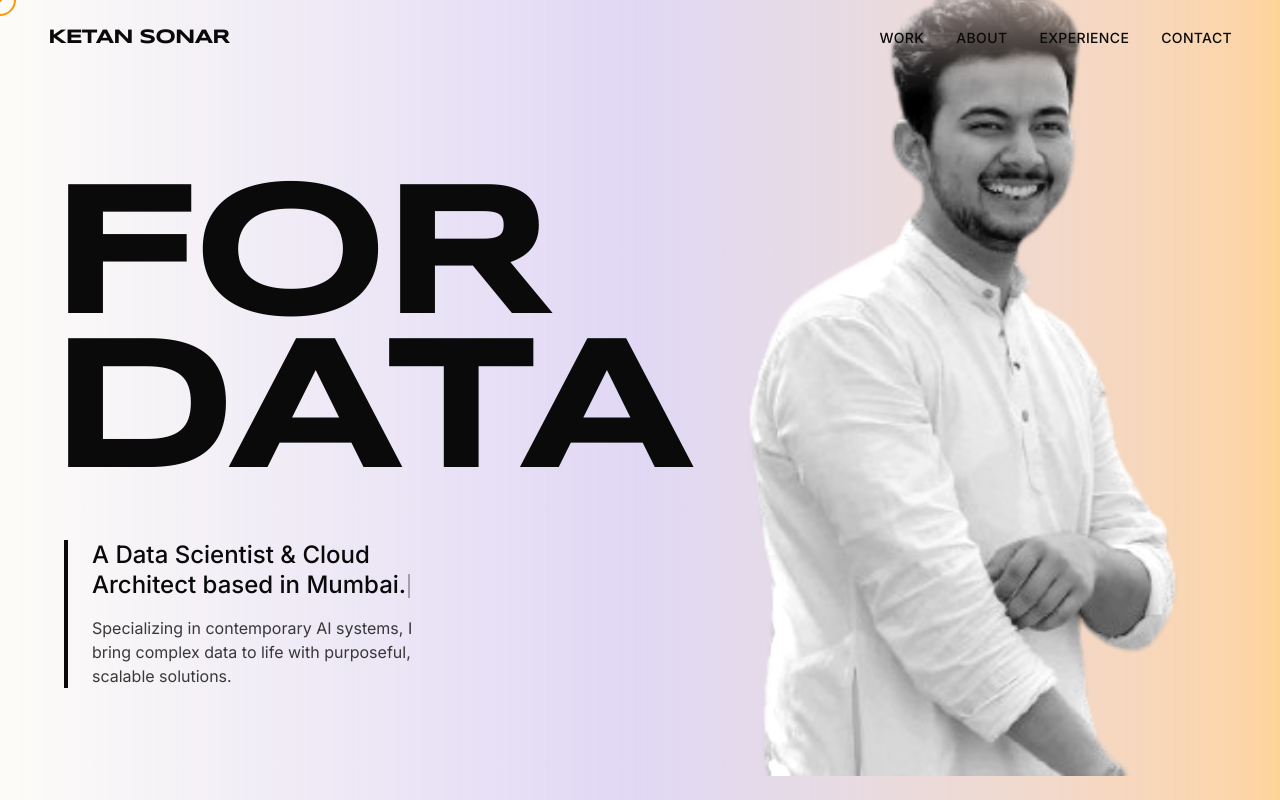
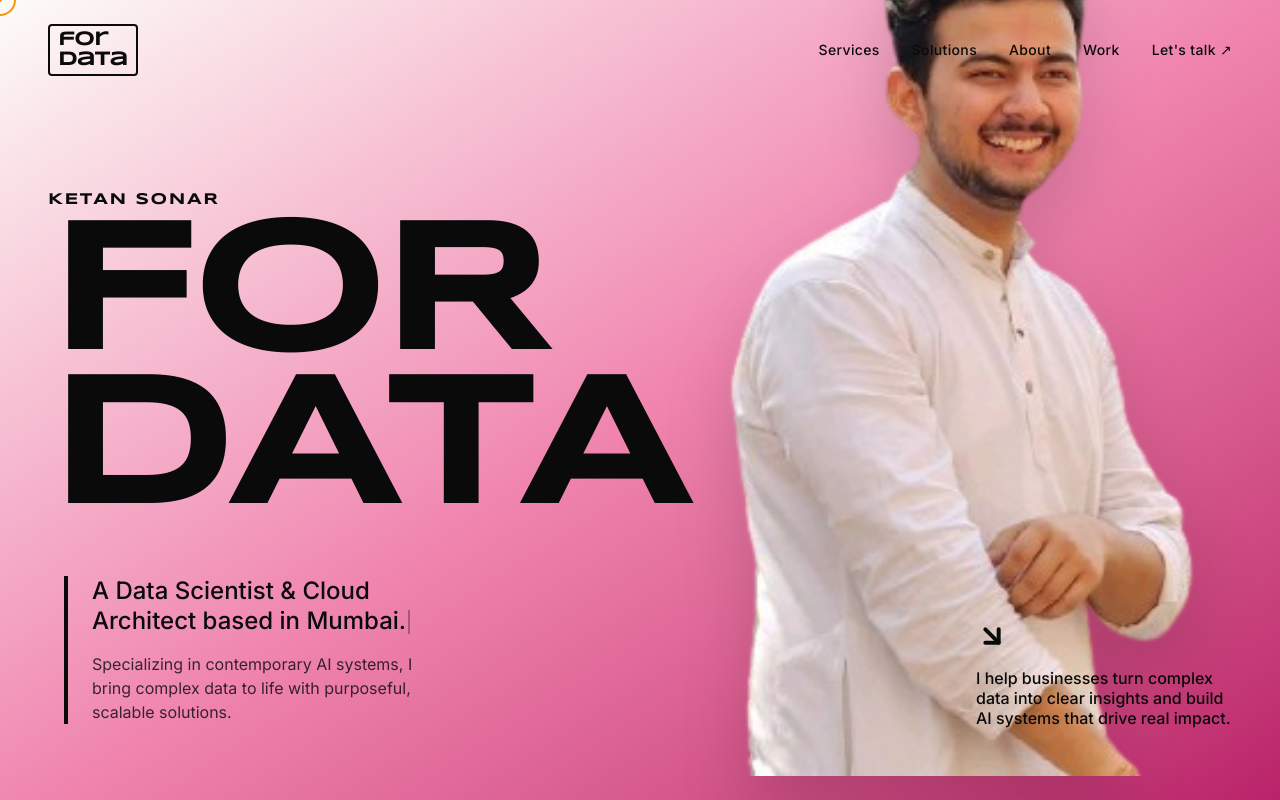
Before and after one commit to littleDataChamp/ketan-sonar-portfolio, a Next.js app: page /ketan-sonar-portfolio/ in a window 1280 px wide. Shown: the top 800 px of the page. Built offline with nearby package versions, Linux system fonts and the light colour scheme.

Commit message:
feat: match exact hero mockup layout and new profile image

```diff
--- a/src/components/Hero.tsx
+++ b/src/components/Hero.tsx
@@ -2,6 +2,7 @@
 
 import { motion, Variants } from "framer-motion";
 import Typewriter from "./Typewriter";
+import { ArrowDownRight } from "lucide-react";
 
 export default function Hero() {
   const containerVariants: Variants = {
@@ -10,24 +11,20 @@ export default function Hero() {
       opacity: 1,
       transition: {
         staggerChildren: 0.15,
-        delayChildren: 0.2,
-      },
-    },
+        delayChildren: 0.2
+      }
+    }
   };
 
-  const itemVariants: Variants = {
-    hidden: { y: 40, opacity: 0 },
-    visible: {
-      y: 0,
-      opacity: 1,
-      transition: { duration: 0.8, ease: "easeOut" },
-    },
+  const itemVariants = {
+    hidden: { opacity: 0, y: 30 },
+    visible: { opacity: 1, y: 0, transition: { duration: 0.8, ease: "easeOut" } }
   };
 
   return (
     <section className="relative min-h-[100svh] flex items-center pt-24 pb-12 px-6 md:px-12 overflow-hidden bg-background">
-      {/* Massive Vibrant Gradient Background that adapts to light/dark */}
-      <div className="absolute inset-0 bg-gradient-to-r from-background via-brand-purple/20 to-brand-orange/40 dark:via-brand-purple/10 dark:to-brand-orange/20 -z-20" />
+      {/* Massive Vibrant Gradient Background that matches the mockup (white to pink/magenta) */}
+      <div className="absolute inset-0 bg-gradient-to-br from-background via-[#f085af] to-[#b81d68] dark:from-[#3a0b22] dark:via-[#7a1344] dark:to-[#1a000c] -z-20" />
 
       <div className="max-w-[100rem] mx-auto w-full flex flex-col md:flex-row relative z-10 h-full items-center justify-between gap-8">
 
@@ -36,8 +33,13 @@ export default function Hero() {
           variants={containerVariants}
           initial="hidden"
           animate="visible"
-          className="w-full md:w-1/2 lg:w-3/5 flex flex-col justify-center z-20"
+          className="w-full md:w-1/2 lg:w-3/5 flex flex-col justify-center z-20 pt-10"
         >
+          <motion.div variants={itemVariants} className="mb-2">
+            <h2 className="text-sm md:text-base font-display font-bold tracking-widest uppercase text-foreground">
+              KETAN SONAR
+            </h2>
+          </motion.div>
           <motion.h1
             variants={itemVariants}
             className="font-display font-black text-7xl sm:text-8xl md:text-[8rem] lg:text-[12rem] leading-[0.8] tracking-tighter uppercase text-foreground"
@@ -61,6 +63,19 @@ export default function Hero() {
           </motion.div>
         </motion.div>
 
+        {/* Right Side Bottom: Description & Icon matching mockup */}
+        <motion.div
+          initial={{ opacity: 0, x: 20 }}
+          animate={{ opacity: 1, x: 0 }}
+          transition={{ duration: 1, delay: 2.5 }}
+          className="absolute right-0 bottom-12 w-full md:w-64 z-30 hidden md:block"
+        >
+          <ArrowDownRight size={32} className="text-foreground mb-4 font-bold" strokeWidth={3} />
+          <p className="text-sm md:text-base font-medium text-foreground leading-tight">
+            I help businesses turn complex data into clear insights and build AI systems that drive real impact.
+          </p>
+        </motion.div>
+
         {/* Right Side: Portrait with Stylized CSS Cutout Effect */}
         <motion.div
           initial={{ opacity: 0, scale: 0.95 }}
@@ -68,15 +83,11 @@ export default function Hero() {
           transition={{ duration: 1.2, ease: "easeOut", delay: 0.5 }}
           className="w-full md:w-1/2 absolute md:relative right-0 bottom-0 h-[60vh] md:h-[85vh] flex justify-end items-end z-10 pointer-events-none opacity-40 md:opacity-100"
         >
-          {/* Light mode: mix-blend-multiply | Dark mode: invert and mix-blend-screen to perfectly drop the white background */}
+          {/* Clean cutout image matching mockup */}
           <img
             src="/ketan-sonar-portfolio/images/profile.png"
             alt="Ketan Sonar"
-            className="h-full w-auto object-cover object-bottom scale-110 md:scale-125 origin-bottom right-0 mix-blend-multiply dark:invert dark:mix-blend-screen filter contrast-125 grayscale"
-            style={{
-              maskImage: "linear-gradient(to top, black 80%, transparent 100%)",
-              WebkitMaskImage: "linear-gradient(to top, black 80%, transparent 100%)"
-            }}
+            className="h-full w-auto object-cover object-bottom scale-110 md:scale-[1.35] origin-bottom right-0 drop-shadow-2xl"
           />
         </motion.div>
 
--- a/src/components/Navigation.tsx
+++ b/src/components/Navigation.tsx
@@ -7,10 +7,11 @@ import { Menu, X } from "lucide-react";
 import { cn } from "@/lib/utils";
 
 const navLinks = [
-  { name: "WORK", href: "/projects" },
-  { name: "ABOUT", href: "/about" },
-  { name: "EXPERIENCE", href: "/experience" },
-  { name: "CONTACT", href: "/contact" },
+  { name: "Services", href: "#" },
+  { name: "Solutions", href: "#" },
+  { name: "About", href: "/about" },
+  { name: "Work", href: "/projects" },
+  { name: "Let's talk ↗", href: "/contact" },
 ];
 
 export default function Navigation() {
@@ -50,8 +51,9 @@ export default function Navigation() {
         )}
       >
         <div className="container mx-auto px-6 md:px-12 flex justify-between items-center">
-          <Link href="/" className="text-xl font-display font-bold tracking-tighter hover:opacity-70 transition-opacity">
-            KETAN SONAR
+          <Link href="/" className="flex flex-col items-start leading-none font-display font-black text-lg md:text-xl tracking-tighter hover:opacity-70 transition-opacity border-2 border-foreground px-2 py-1 rounded-sm bg-transparent">
+            <span>for</span>
+            <span>data</span>
           </Link>
 
           {/* Desktop Nav */}
```
